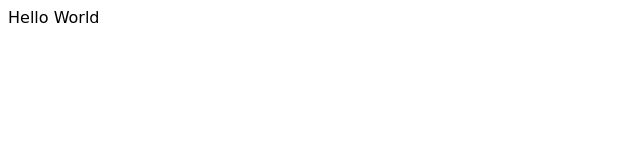
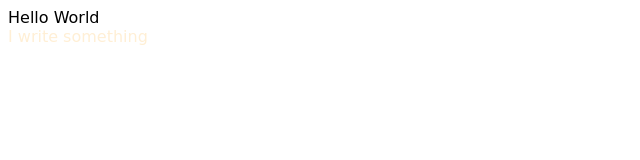
Before and after one commit to AblayBeisebaev/MyRepositoryTest2, a plain HTML site: page index.html in a window 1280 px wide. Shown: the full height of the page, 0-640 px from the left. Drawn offline with Linux system fonts and the light colour scheme.

Commit message:
MytwoCommit

```diff
--- a/index.html
+++ b/index.html
@@ -8,6 +8,7 @@
 </head>
 <body>
     <div class="div_one">Hello World</div>
+    <div class="div_two">I write something</div>
     <script src="script.js"></script>
 </body>
 </html>
--- a/main.css
+++ b/main.css
@@ -1,3 +1,7 @@
 body {
     font-family: cursive;
 }
+
+.div_two {
+    color: papayawhip;
+}
```
